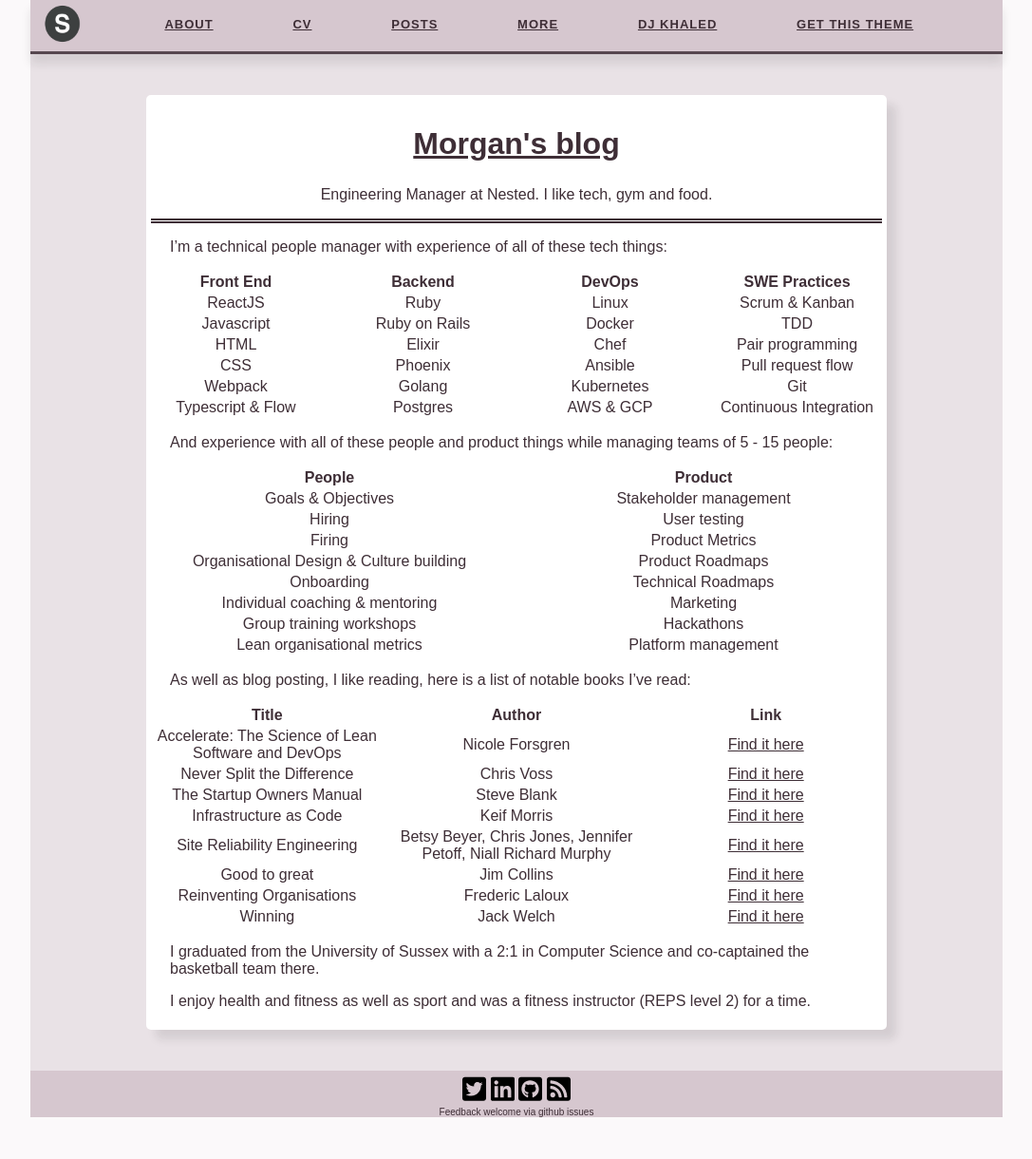
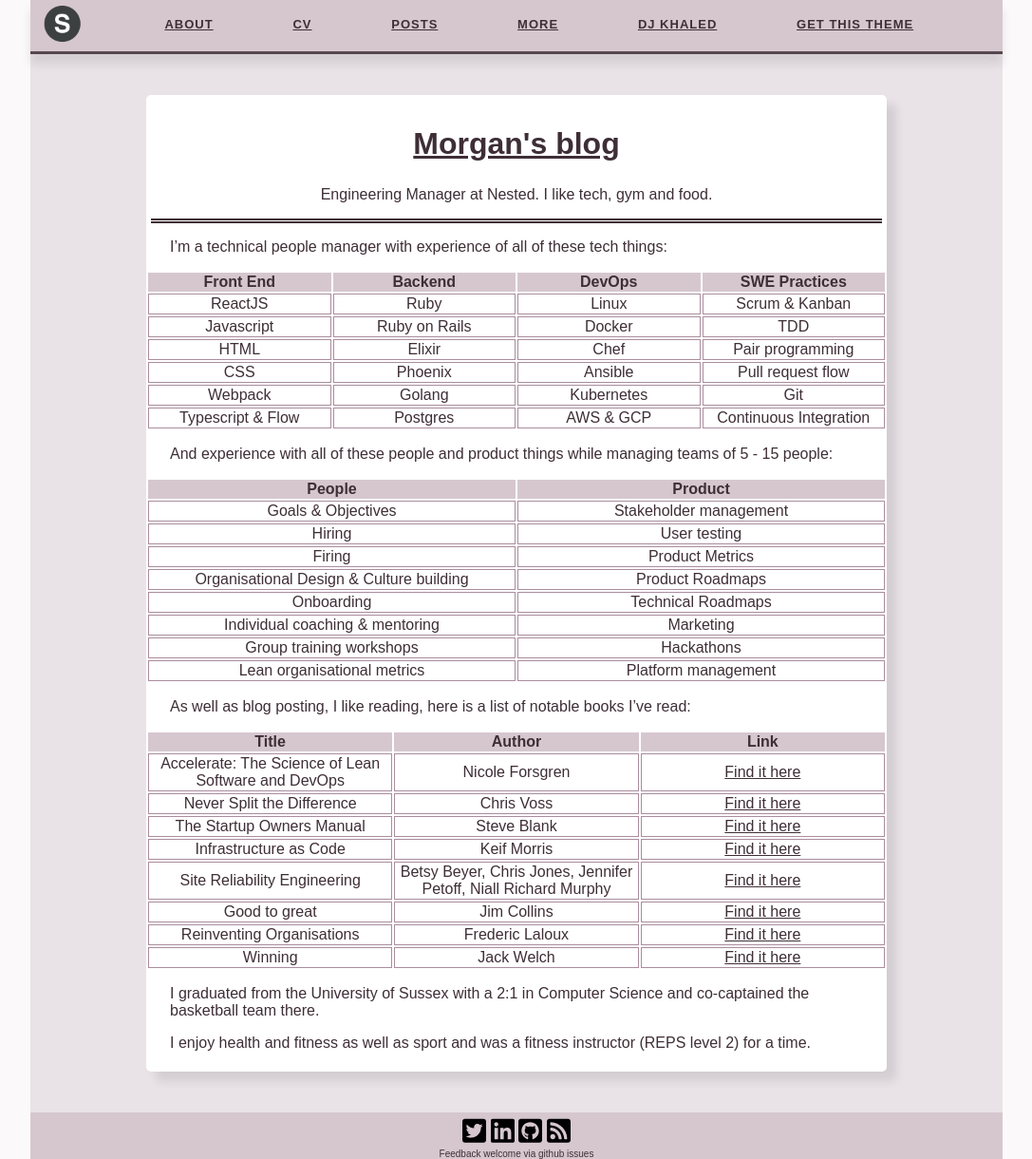
Before and after one commit to sadir/jekyll-sadir, a Jekyll site: the page built from about.html.md, in a window 1280 px wide. Shown: the whole page at 95% size, without its empty margins (96-1183 px from the left). Built offline with Jekyll 4.4.1, drawn with Linux system fonts in a browser that asks for light colours; some web fonts are replaced; before the commit the page ends 1176 px from its top, so only the background shows below that.

Commit message:
Make tables prettier

```diff
--- a/assets/sass/default.scss
+++ b/assets/sass/default.scss
@@ -88,8 +88,19 @@ blockquote {
 }
 
 table {
-  width: calc(100% + 60px);
-  margin: 0 -30px;
+  width: calc(100% + 50px);
+  margin: 0 -25px;
   table-layout: fixed;
   word-wrap: break-word;
+  hyphens: auto;
 }
+
+thead {
+  background-color: map-get($thistle, medium);
+}
+
+td {
+  border-width: 1px;
+  border-style: solid;
+  border-color: map-get($thistle, dark);
+}
--- a/assets/sass/nav.scss
+++ b/assets/sass/nav.scss
@@ -39,6 +39,7 @@ nav {
 
 #logo-image {
   height: 50px;
+  object-fit: cover;
 }
 
 #burger-menu {
```
